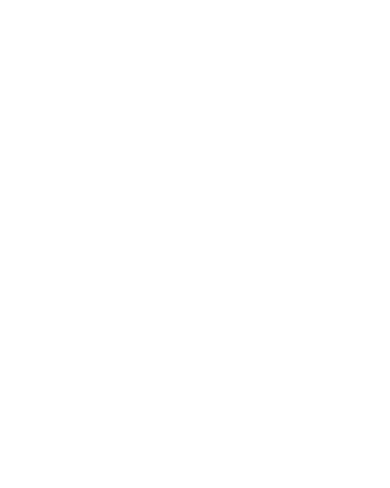
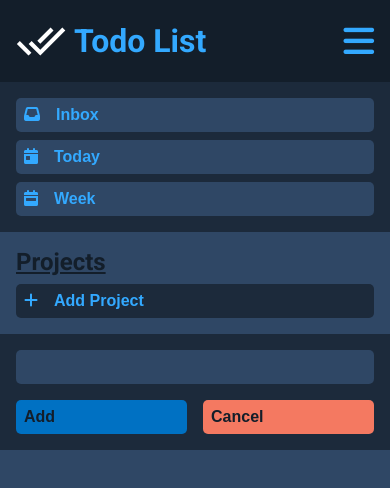
Before and after one commit to rustyff12/to-do-app, a plain HTML site: page index.html in a window 390 px wide. Drawn offline with Linux system fonts and the light colour scheme.

Commit message:
mobile layout style

```diff
--- a/assets/css/styles.css
+++ b/assets/css/styles.css
@@ -18,6 +18,7 @@
     --warning-light: #fac661;
     --warning-medium: #fac661;
     --warning-dark: #fac661;
+    --warning-dark: hsl(40, 94%, 68%);
 
     --positive-light: #35df90;
     --positive-medium: #1db872;
@@ -26,4 +27,145 @@
     --negative-light: #f47961;
     --negative-medium: #ec4f30;
     --negative-dark: #d52e0f;
+
+    --white: #ffffff;
+
+    --filter: brightness(0) saturate(100%) invert(100%) sepia(0%) saturate(0%)
+        hue-rotate(180deg) brightness(100%) contrast(100%);
 }
+
+body {
+    font-family: "Roboto", sans-serif;
+    background-color: var(--main-light);
+}
+
+/* Header */
+header {
+    background-color: var(--main-dark);
+    padding: 1rem;
+    display: flex;
+    align-items: center;
+    justify-content: space-between;
+}
+
+.header-logo {
+    display: flex;
+    align-items: center;
+    gap: 0.5rem;
+}
+
+.header-logo > img {
+    width: 50px;
+    filter: var(--filter);
+}
+
+.header-logo > h1 {
+    color: var(--accent-light);
+}
+
+.button-menu {
+    display: flex;
+    justify-content: center;
+    align-items: center;
+}
+
+.button-menu > button {
+    background-color: var(--main-dark);
+    border: none;
+    cursor: pointer;
+}
+
+.button-menu > button > i {
+    font-size: 35px;
+    color: var(--accent-light);
+}
+
+/* Nav */
+.nav-container {
+    display: none;
+    width: 100%;
+    background-color: var(--main-medium);
+    transition: 0.7s ease;
+}
+
+.nav-container.active {
+    display: block;
+}
+
+.nav-icons-container,
+.projects-container {
+    padding: 1rem;
+    display: flex;
+    flex-direction: column;
+    gap: 0.5rem;
+}
+
+.nav-icons-container > button,
+.projects-container > button,
+.new-project-container > button {
+    border: none;
+    border-radius: 5px;
+    background-color: var(--main-light);
+    padding: 0.5rem;
+    display: flex;
+    justify-content: start;
+    gap: 1rem;
+    font-size: 1rem;
+    font-weight: 700;
+    color: var(--accent-light);
+}
+
+.nav-icons-container > button:focus {
+    background-color: var(--accent-dark);
+    color: var(--white);
+}
+
+/* Main content */
+
+.projects-container > h2 {
+    text-decoration: underline;
+    color: var(--main-dark);
+    font-weight: 700;
+}
+
+.projects-container > button {
+    background-color: var(--main-medium);
+}
+
+.new-project-container {
+    background-color: var(--main-medium);
+    padding: 1rem;
+    display: grid;
+    grid-template-columns: repeat(2, 1fr);
+    grid-template-rows: repeat(2, 1fr);
+    gap: 1rem;
+}
+
+.new-project-container > input {
+    grid-area: 1 / 1 / 2 / 3;
+    border: none;
+    border-radius: 5px;
+    padding: 0.5rem;
+    display: flex;
+    justify-content: start;
+    font-size: 1rem;
+    background-color: var(--main-light);
+}
+
+.new-project-container > input:focus {
+    background-color: var(--accent-dark);
+}
+
+.new-project-container > #add-new-project {
+    background-color: var(--accent-dark);
+    color: var(--main-dark);
+    font-weight: 700;
+    grid-area: 2 / 1 / 3 / 2;
+}
+
+.new-project-container > #cancel-btn {
+    background-color: var(--negative-light);
+    color: var(--main-dark);
+    font-weight: 700;
+    grid-area: 2 / 2 / 3 / 3;
+}
--- /dev/null
+++ b/assets/js/dom.js
@@ -0,0 +1,15 @@
+const menuButton = document.querySelector("#menu-btn");
+const addButton = document.querySelector("#add-project");
+
+menuButton.addEventListener("click", () => {
+    const navContainer = document.querySelector(".nav-container");
+    if (navContainer.classList.contains("active")) {
+        navContainer.classList.remove("active");
+    } else {
+        navContainer.classList.add("active");
+    }
+});
+
+addButton.addEventListener("click", (e) => {
+    console.log(e.target);
+});
--- a/index.html
+++ b/index.html
@@ -0,0 +1,68 @@
+<!DOCTYPE html>
+<html lang="en">
+    <head>
+        <meta charset="UTF-8" />
+        <meta name="viewport" content="width=device-width, initial-scale=1.0" />
+        <title>Todo App</title>
+        <link rel="preconnect" href="https://fonts.googleapis.com" />
+        <link rel="preconnect" href="https://fonts.gstatic.com" crossorigin />
+        <link
+            href="https://fonts.googleapis.com/css2?family=Roboto:ital,wght@0,100;0,300;0,400;0,500;0,700;0,900;1,100;1,300;1,400;1,500;1,700;1,900&display=swap"
+            rel="stylesheet"
+        />
+        <link
+            rel="stylesheet"
+            href="https://cdnjs.cloudflare.com/ajax/libs/font-awesome/6.6.0/css/all.min.css"
+            integrity="sha512-Kc323vGBEqzTmouAECnVceyQqyqdsSiqLQISBL29aUW4U/M7pSPA/gEUZQqv1cwx4OnYxTxve5UMg5GT6L4JJg=="
+            crossorigin="anonymous"
+            referrerpolicy="no-referrer"
+        />
+        <!-- <link rel="stylesheet" href="./assets/css/normalize.css" /> -->
+        <link rel="stylesheet" href="./assets/css/styles.css" />
+    </head>
+    <body>
+        <header>
+            <div class="header-logo">
+                <img
+                    src="./assets/icons/check-all.svg"
+                    alt="To do app logo"
+                    class="logo-image"
+                />
+                <h1>Todo List</h1>
+            </div>
+
+            <div class="button-menu">
+                <button id="menu-btn">
+                    <i class="fa-solid fa-bars"></i>
+                </button>
+            </div>
+        </header>
+
+        <main>
+            <nav class="nav-container active">
+                <div class="nav-icons-container">
+                    <button><i class="fa-solid fa-inbox"></i> Inbox</button>
+                    <button>
+                        <i class="fa-solid fa-calendar-day"></i> Today
+                    </button>
+                    <button>
+                        <i class="fa-solid fa-calendar-week"></i> Week
+                    </button>
+                </div>
+            </nav>
+            <div class="projects-container">
+                <h2>Projects</h2>
+                <button id="add-project">
+                    <i class="fa-solid fa-plus"></i>Add Project
+                </button>
+            </div>
+            <div class="new-project-container">
+                <input type="text" />
+
+                <button id="add-new-project">Add</button>
+                <button id="cancel-btn">Cancel</button>
+            </div>
+        </main>
+        <script src="./assets/js/dom.js"></script>
+    </body>
+</html>
```
Also changed, not shown: assets/icons/check-all.svg (added), assets/icons/inbox-arrow-down.svg (added), assets/icons/menu.svg (added).
